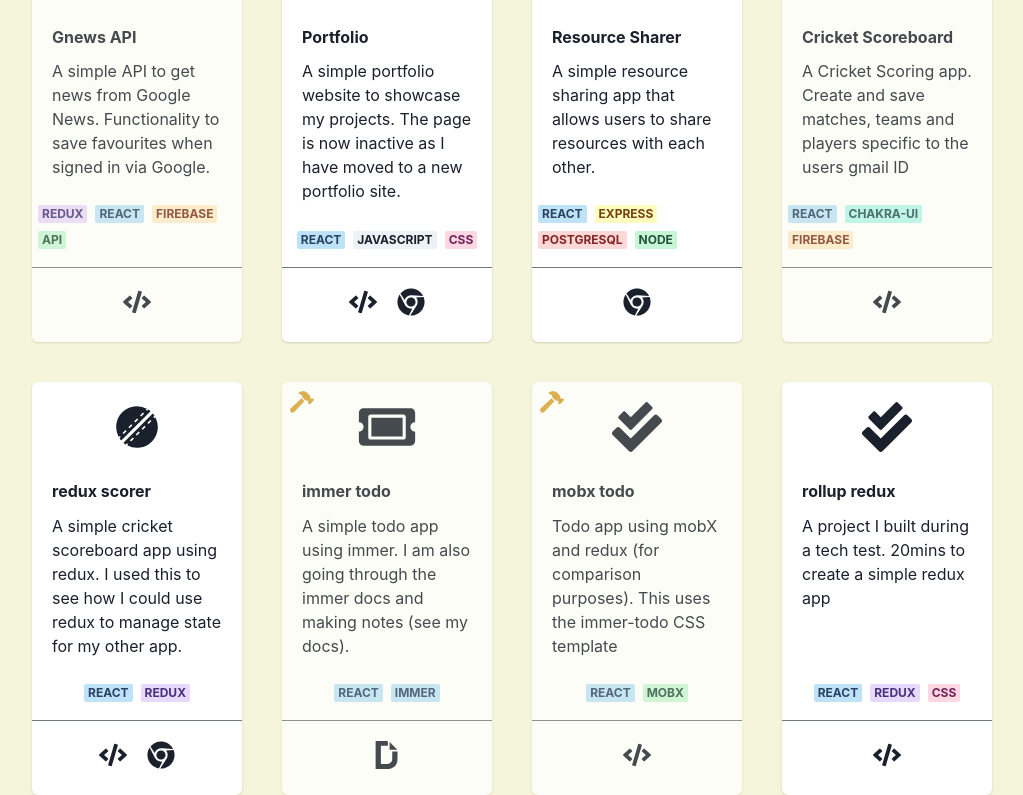
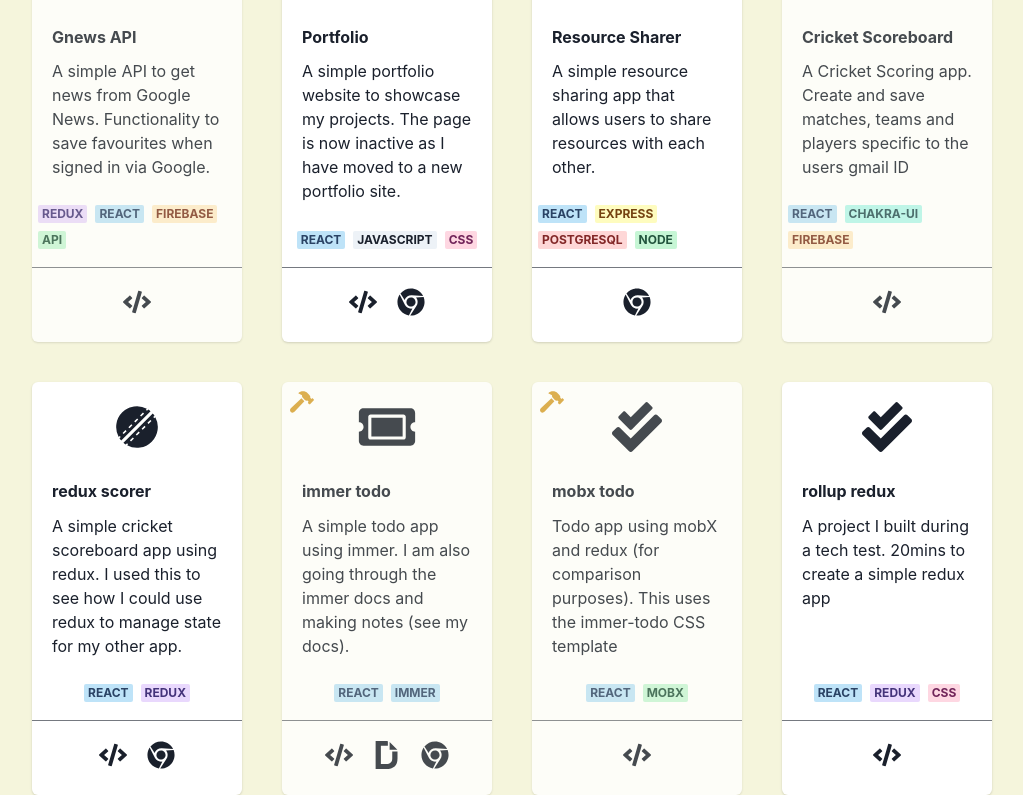
Before and after one commit to luiHoll97/luih, a React (Create React App) app: page /portfolio in a window 1280 px wide. Shown: the part 533-1328 px from the top of the page, without its empty margins (128-1151 px from the left). Built offline with nearby package versions, Linux system fonts and the light colour scheme.

Commit message:
projects update

```diff
--- a/src/work.ts
+++ b/src/work.ts
@@ -74,11 +74,11 @@ export const Projects: Project[] = [
         description: 'A simple todo app using immer. I am also going through the immer docs and making notes (see my docs).',
         image: FaTicketAlt,
         techs: ["React", 'Immer'],
-        link: '',
+        link: 'https://immer-todo.netlify.app',
         status: false,
         team: false,
         docuemntation: 'https://lui-holliday-docs.notion.site/immer-docs-31d4d8fad9534960b4f19ad62ffc824b?pvs=4',
-        code: '',
+        code: 'https://github.com/luiHoll97/immer-todo',
         linksAvailable: true,
       },
       {
```
